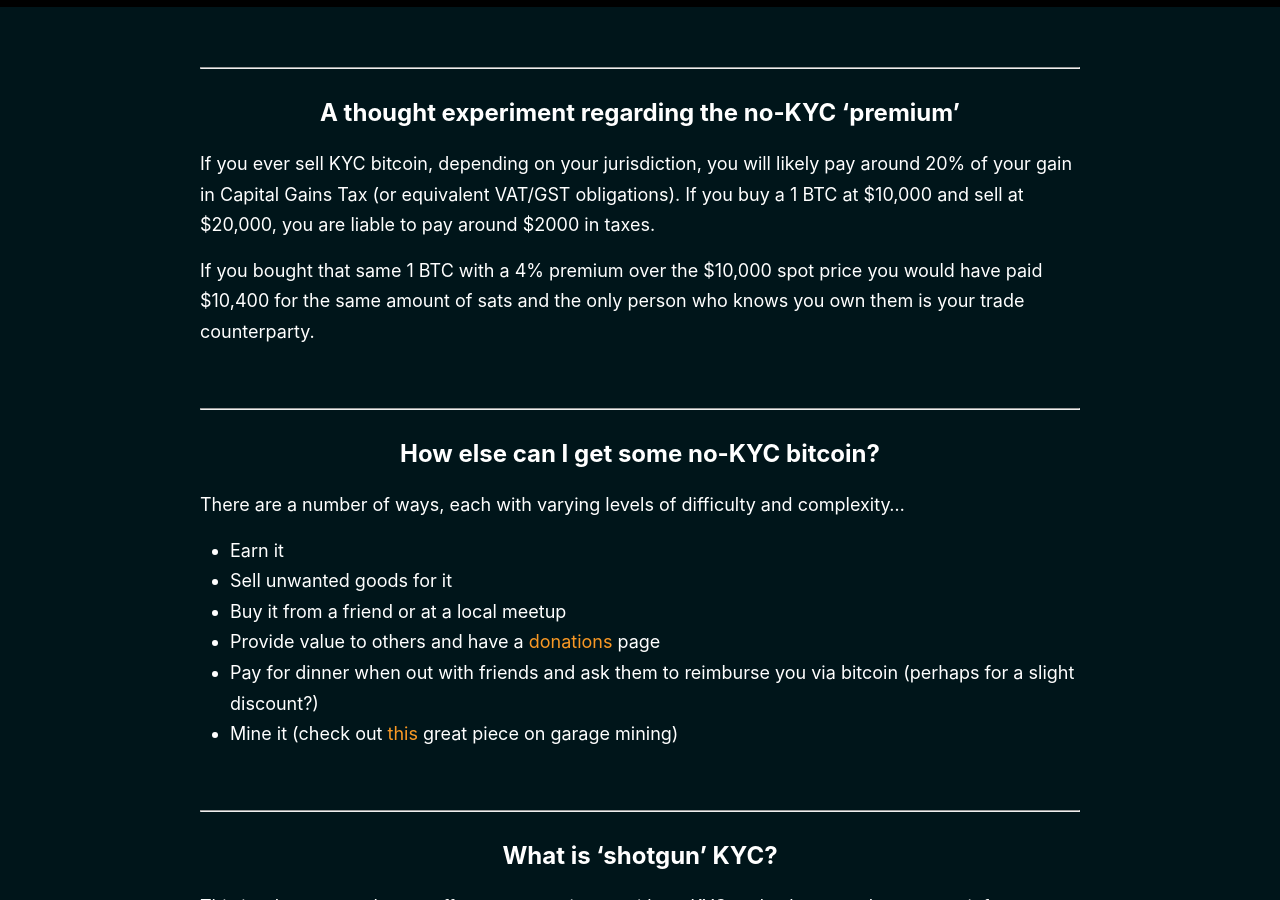
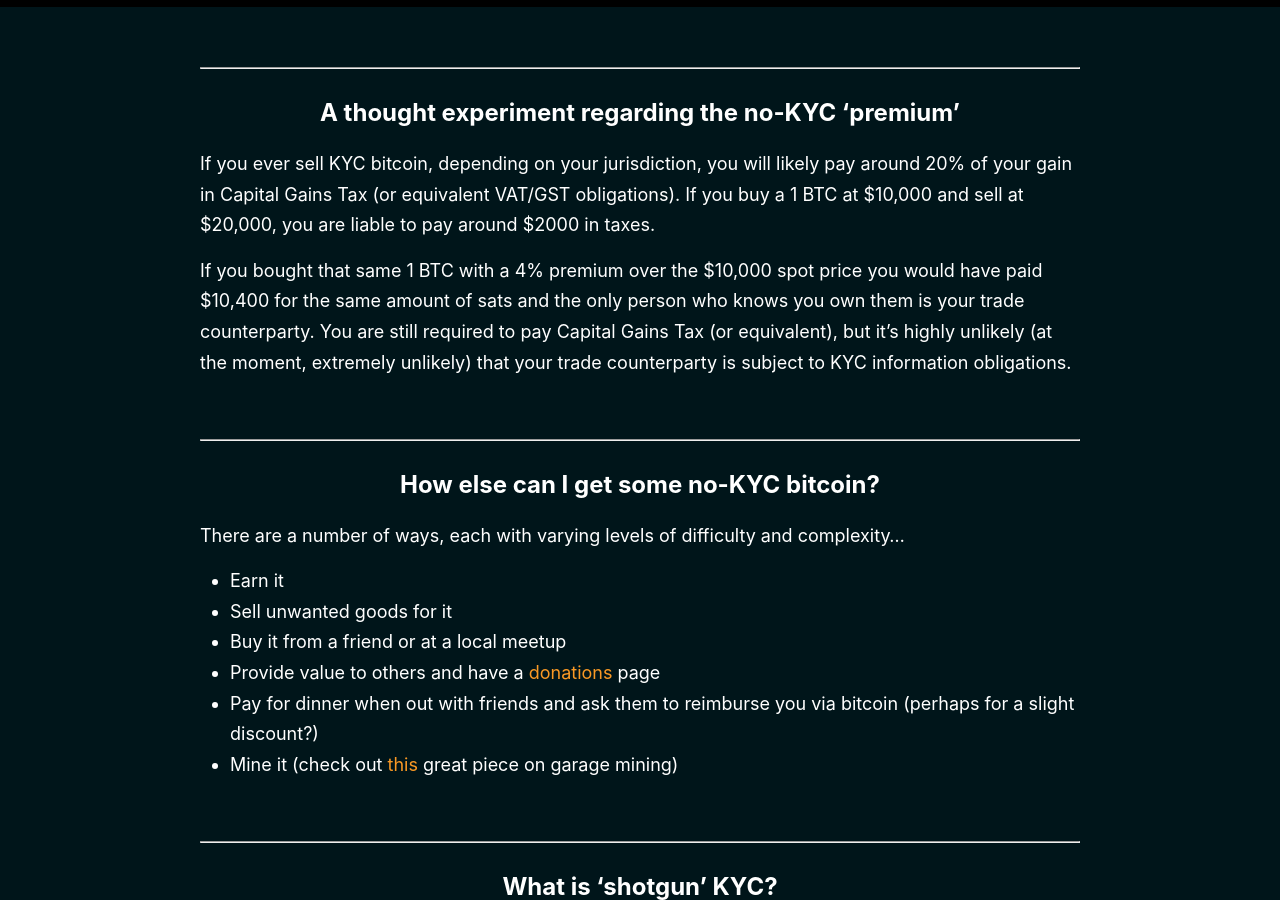
Before and after one commit to BitcoinQnA/noKYConly, a Jekyll site: the page built from _pages/home.md, in a window 1280 px wide and 900 px high, scrolled down 3521 px. Built offline with Jekyll 4.4.1, drawn with Linux system fonts in a browser that asks for light colours.

Commit message:
Update home.md

```diff
--- a/_pages/home.md
+++ b/_pages/home.md
@@ -100,7 +100,7 @@ We personally take this approach and have never waited for more than a day for s
 
 If you ever sell KYC bitcoin, depending on your jurisdiction, you will likely pay around 20% of your gain in Capital Gains Tax (or equivalent VAT/GST obligations). If you buy a 1 BTC at $10,000 and sell at $20,000, you are liable to pay around $2000 in taxes.
 
-If you bought that same 1 BTC with a 4% premium over the $10,000 spot price you would have paid $10,400 for the same amount of sats and the only person who knows you own them is your trade counterparty.
+If you bought that same 1 BTC with a 4% premium over the $10,000 spot price you would have paid $10,400 for the same amount of sats and the only person who knows you own them is your trade counterparty. You are still required to pay Capital Gains Tax (or equivalent), but it's highly unlikely (at the moment, extremely unlikely) that your trade counterparty is subject to KYC information obligations.
 
 <br/>
 
```
